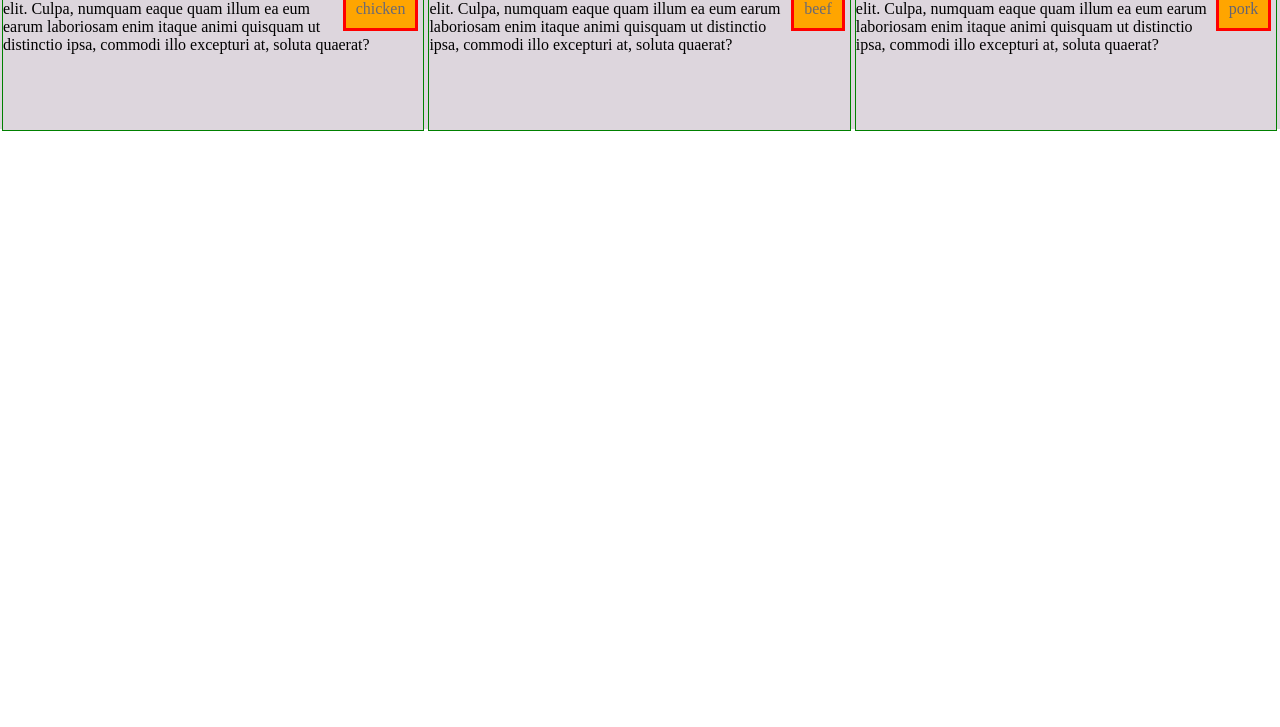
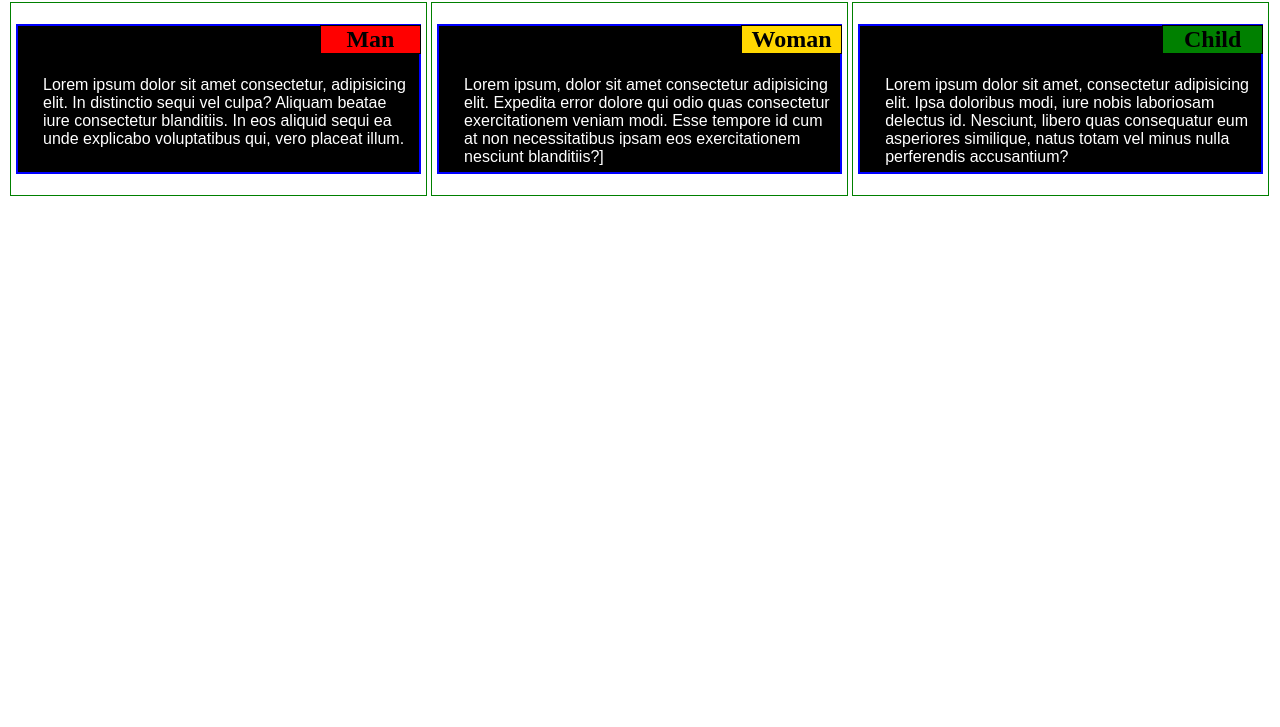
Before and after one commit to jahman07104/coursera_projects, a plain HTML site: page mod2_solution/index.html in a window 1280 px wide. Shown: the part 73-800 px from the top of the page. Drawn offline with Linux system fonts and the light colour scheme.

Commit message:
last refactor before submission

```diff
--- a/mod2_solution/index.css
+++ b/mod2_solution/index.css
@@ -1,47 +1,61 @@
 * {
   box-sizing: border-box;
-  margin: 0;
-  padding:0;
 }
 
 .row {
   width: 100%;
 }
 
- div {
+.big-box {
+  padding: 5px;
+}
+
+.small-box {
   position: relative;
-  height: 150px;
+}
 
-  background-color: rgb(221, 214, 221);
-}
 h1 {
   margin-bottom: 15px;
   text-align: center;
 }
 
-
 p {
-    padding: 20px;
-    margin: 5px 5px;
-    border:5px solid rgb(12, 8, 8);
-    background-color:rgb(6, 7, 7);
-    background-position: top right;
-    float:left;
+  width: 100%;
+  height: 150px;
+  margin-left:auto;
+  margin-right:auto;
+  padding: 50px 10px 10px 25px;
+  font-family: sans-serif;
+  color: white;
+  background-color: black;
+  border: 2px solid blue;
 }
 
-#p1 {
+
+.name1{
+  background: red;
+}
+.name2{
+  background: #FFD700;
+}
+.name3{
+  background: green;
+}
+
+h2 {
+  position: absolute;
+  z-index: 2;
+  border: 1px solid black;
+  top: -13%;
+  right: 0;
+  text-align: center;
+  width: 25%;
+}
+
+
+#name2 {
   color: rgb(106, 106, 116);
-  background-color:orange;
-  padding: 10px 10px;
-  margin: 5px 5px;
-  /* height: 3px; */
-  border: 3px solid red;
-  float: right;
-  top: 70px;
-}
-#p2 {
-  color: rgb(106, 106, 116);
-  background-color:orange;
+  background-color:rgb(129, 75, 119);
   padding: 10px 10px;
   margin: 5px 5px;
   border: 3px solid red;
@@ -49,15 +63,15 @@ p {
   top: 70px;
 }
 
-#p3 {
-  color: rgb(100, 100, 114);
-  background-color:orange;
+#name3 {
+  color: rgb(28, 28, 230);
+  background-color:rgb(62, 61, 36);
   padding: 10px 10px;
   margin: 5px 5px;
   border: 3px solid red;
   float: right;
   top: 70px;
-}
+} */
 
  #d3 {
   color: white;
--- a/mod2_solution/index.html
+++ b/mod2_solution/index.html
@@ -12,25 +12,37 @@
     <header>
         <h1>This is the first assignment</h1>
     </header>
-<div class="container">
+
     <div class="row">
-      <div class="col-lg-4 col-md-6">
-        <p id="p1">chicken </p>
-          Lorem ipsum dolor sit amet consectetur adipisicing elit. Culpa, numquam eaque quam illum ea eum earum laboriosam enim itaque animi quisquam ut distinctio ipsa, commodi illo excepturi at, soluta quaerat?
-
-
+      <div class="box col-lg-4 col-md-6">
+          <div class="big-box">
+              <div class="small-box">
+                  <h2 class="name1">Man</h2>
+                  <p >Lorem ipsum dolor sit amet consectetur, adipisicing elit. In distinctio sequi vel culpa? Aliquam beatae iure consectetur blanditiis. In eos aliquid sequi ea unde explicabo voluptatibus qui, vero placeat illum.</p>
+              </div>
+          </div>
       </div>
-      <div class="col-lg-4 col-md-6">
-        <p id="p2">beef</p>
-          Lorem ipsum dolor sit amet consectetur adipisicing elit. Culpa, numquam eaque quam illum ea eum earum laboriosam enim itaque animi quisquam ut distinctio ipsa, commodi illo excepturi at, soluta quaerat?
-
+    </div>
+    <div class="row">
+      <div class="box col-lg-4 col-md-6">
+          <div class="big-box">
+              <div class="small-box">
+                  <h2 class="name2">Woman</h2>
+                  <p >Lorem ipsum, dolor sit amet consectetur adipisicing elit. Expedita error dolore qui odio quas consectetur exercitationem veniam modi. Esse tempore id cum at non necessitatibus ipsam eos exercitationem nesciunt blanditiis?]</p>
+              </div>
+          </div>
       </div>
-
-      <div class="col-lg-4">
-          <p id="p3">pork</p>
-          Lorem ipsum dolor sit amet consectetur adipisicing elit. Culpa, numquam eaque quam illum ea eum earum laboriosam enim itaque animi quisquam ut distinctio ipsa, commodi illo excepturi at, soluta quaerat?
-        </div>
-     </div>
-  </div>
+    </div>
+    <div class="row">
+      <div class="box col-lg-4 col-md-12">
+          <div class="big-box">
+              <div class="small-box">
+                  <h2 class="name3">Child</h2>
+                  <p >Lorem ipsum dolor sit amet, consectetur adipisicing elit. Ipsa doloribus modi, iure nobis laboriosam delectus id. Nesciunt, libero quas consequatur eum asperiores similique, natus totam vel minus nulla perferendis accusantium?</p>
+              </div>
+          </div>
+      </div>
+    </div>
+ </main>
 </body>
 </html>
```
